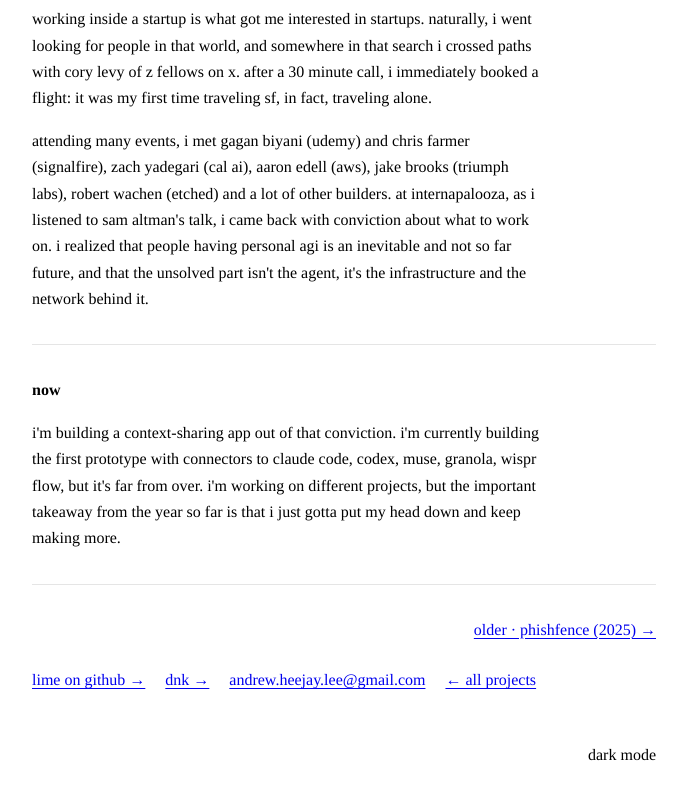
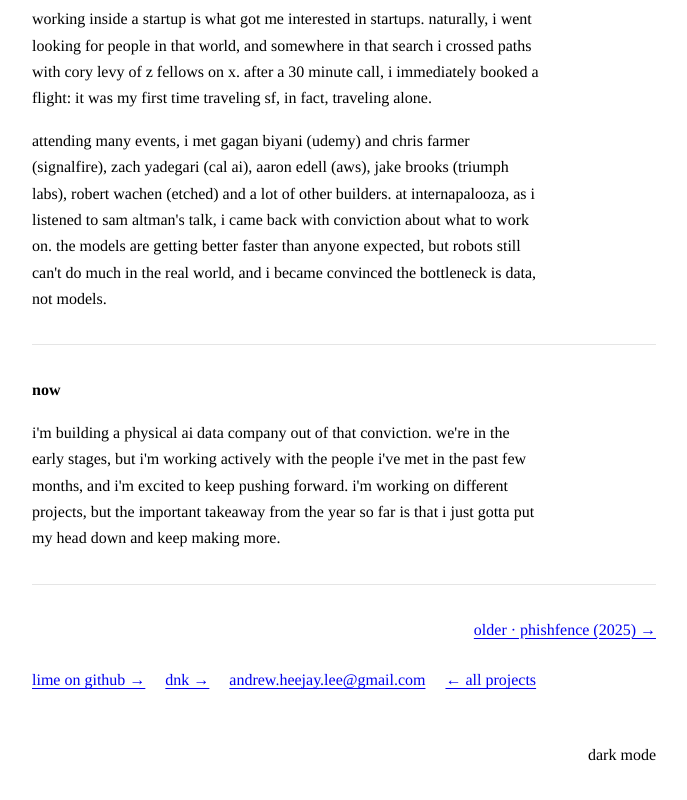
Before and after one commit to andrewheejay/personal-website, a Next.js app: page /built/2026 in a window 1280 px wide. Shown: the part 2396-3196 px from the top of the page, without its empty margins (296-983 px from the left). Built offline with nearby package versions, Linux system fonts and the light colour scheme.

Commit message:
Replace the context-sharing app with the physical ai data company in the 2026 chapter and homepage

```diff
--- a/src/app/built/2026/page.tsx
+++ b/src/app/built/2026/page.tsx
@@ -109,7 +109,7 @@ Browser --geolocation--> Next.js
             working inside a startup is what got me interested in startups. naturally, i went looking for people in that world, and somewhere in that search i crossed paths with cory levy of z fellows on x. after a 30 minute call, i immediately booked a flight: it was my first time traveling sf, in fact, traveling alone.
           </p>
           <p>
-            attending many events, i met gagan biyani (udemy) and chris farmer (signalfire), zach yadegari (cal ai), aaron edell (aws), jake brooks (triumph labs), robert wachen (etched) and a lot of other builders. at internapalooza, as i listened to sam altman&apos;s talk, i came back with conviction about what to work on. i realized that people having personal agi is an inevitable and not so far future, and that the unsolved part isn&apos;t the agent, it&apos;s the infrastructure and the network behind it.
+            attending many events, i met gagan biyani (udemy) and chris farmer (signalfire), zach yadegari (cal ai), aaron edell (aws), jake brooks (triumph labs), robert wachen (etched) and a lot of other builders. at internapalooza, as i listened to sam altman&apos;s talk, i came back with conviction about what to work on. the models are getting better faster than anyone expected, but robots still can&apos;t do much in the real world, and i became convinced the bottleneck is data, not models.
           </p>
         </div>
       </section>
@@ -118,7 +118,7 @@ Browser --geolocation--> Next.js
       <section className="py-8 border-t border-fg/10 space-y-4">
         <h2 className="font-bold text-body text-fg">now</h2>
         <p className="lowercase text-fg max-w-measure">
-          i&apos;m building a context-sharing app out of that conviction. i&apos;m currently building the first prototype with connectors to claude code, codex, muse, granola, wispr flow, but it&apos;s far from over. i&apos;m working on different projects, but the important takeaway from the year so far is that i just gotta put my head down and keep making more.
+          i&apos;m building a physical ai data company out of that conviction. we&apos;re in the early stages, but i&apos;m working actively with the people i&apos;ve met in the past few months, and i&apos;m excited to keep pushing forward. i&apos;m working on different projects, but the important takeaway from the year so far is that i just gotta put my head down and keep making more.
         </p>
       </section>
 
--- a/src/app/page.tsx
+++ b/src/app/page.tsx
@@ -14,7 +14,7 @@ const projects: Entry[] = [
     year: "2026",
     name: "out of the notebook",
     blurb:
-      "until this year everything i did happened on a python notebook. this year i decided to try something new: lime, two months as an ai engineer at dnk, a first trip to sf, and the context-sharing app i'm building now.",
+      "until this year everything i did happened on a python notebook. this year i decided to try something new: lime, two months as an ai engineer at dnk, a first trip to sf, and the physical ai data company i'm building now.",
   },
   {
     slug: "phishfence",
```
